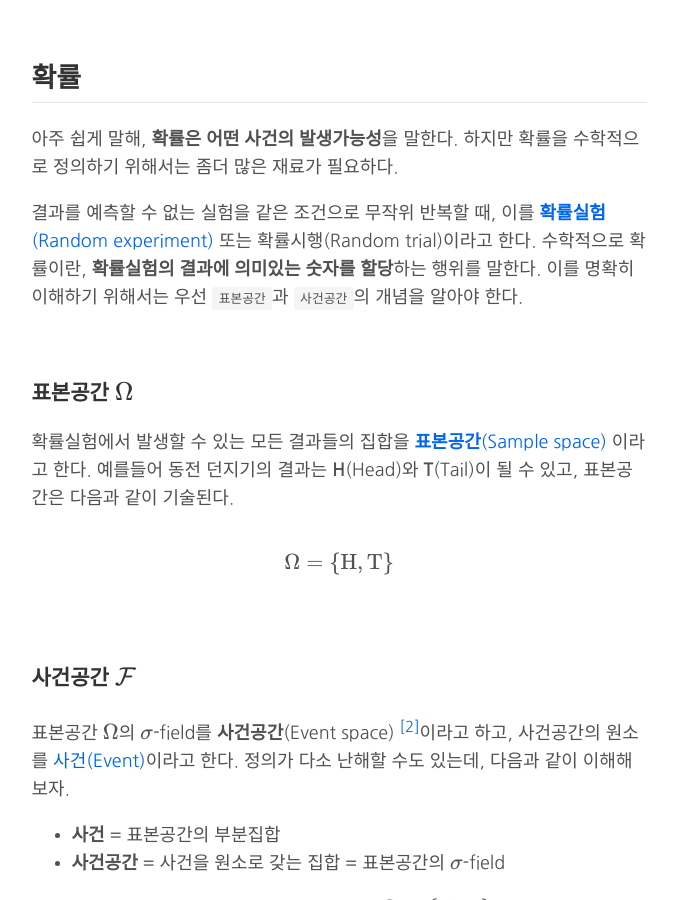
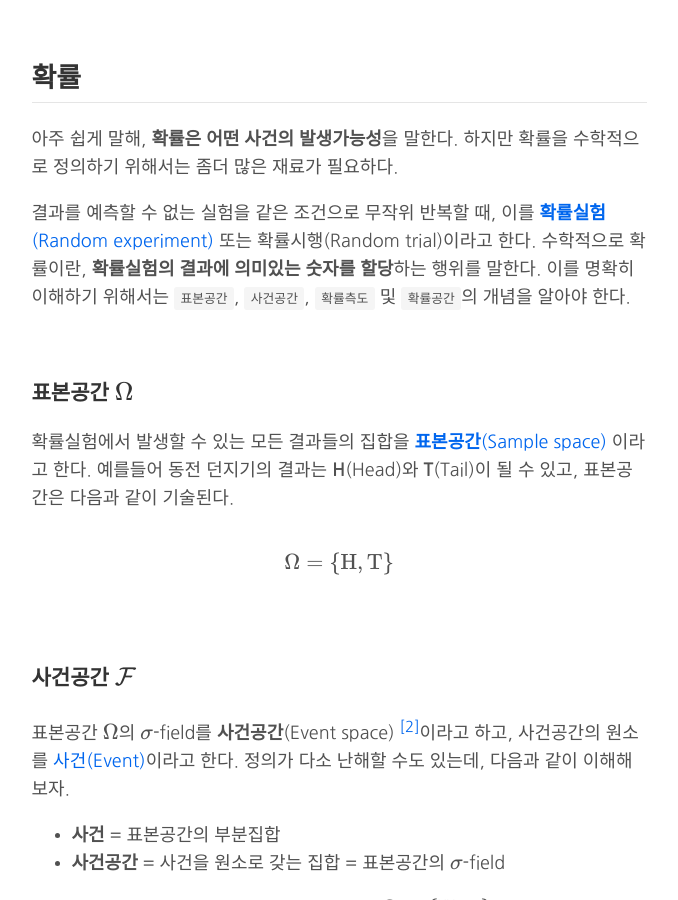
Before and after one commit to gem763/gem763.github.io, a Jekyll site: the page built from 확률의-이해.md, in a window 1280 px wide and 900 px high, scrolled down 2854 px. Shown: the whole window, without its empty margins (301-979 px from the left). Built offline with Jekyll 4.4.1, drawn with Linux system fonts in a browser that asks for light colours; formulas are drawn with MathJax 3; comment, search, counter and statistics services are not loaded.

Commit message:
확률의-이해.md updated from https://stackedit.io/

```diff
--- a/확률의-이해.md
+++ b/확률의-이해.md
@@ -74,7 +74,7 @@ excerpt_separator: <!--more-->
 ## 확률
 아주 쉽게 말해, **확률은 어떤 사건의 발생가능성**을 말한다. 하지만 확률을 수학적으로 정의하기 위해서는 좀더 많은 재료가 필요하다.
 
-결과를 예측할 수 없는 실험을 같은 조건으로 무작위 반복할 때, 이를 [**확률실험**(Random experiment)](https://en.wikipedia.org/wiki/Experiment_(probability_theory)) 또는 확률시행(Random trial)이라고 한다.  수학적으로 확률이란, **확률실험의 결과에 의미있는 숫자를 할당**하는 행위를 말한다. 이를 명확히 이해하기 위해서는 우선 `표본공간`과 `사건공간`의 개념을 알아야 한다.
+결과를 예측할 수 없는 실험을 같은 조건으로 무작위 반복할 때, 이를 [**확률실험**(Random experiment)](https://en.wikipedia.org/wiki/Experiment_(probability_theory)) 또는 확률시행(Random trial)이라고 한다.  수학적으로 확률이란, **확률실험의 결과에 의미있는 숫자를 할당**하는 행위를 말한다. 이를 명확히 이해하기 위해서는 `표본공간`, `사건공간`, `확률측도` 및 `확률공간`의 개념을 알아야 한다.
 
 <br/>
 
```
